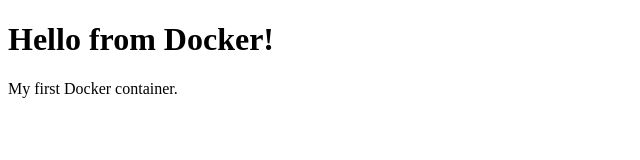
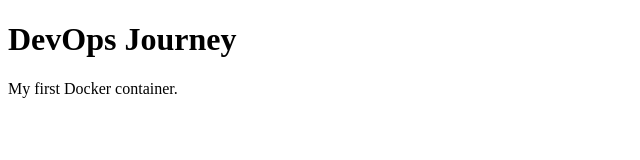
Before and after one commit to Prashantt48/devops-journey, a plain HTML site: page docker/index.html in a window 1280 px wide. Shown: the whole page, without its empty margins (0-640 px from the left). Drawn offline with Linux system fonts and the light colour scheme.

Commit message:
Add DevOps learning content

```diff
--- a/docker-learning/dockerfiles/index.html
+++ b/docker/index.html
@@ -1,10 +1,10 @@
 <!DOCTYPE html>
 <html>
 <head>
-    <title>Docker Learning</title>
+    <title>DevOps Journey</title>
 </head>
 <body>
-    <h1>Hello from Docker!</h1>
+    <h1>DevOps Journey</h1>
     <p>My first Docker container.</p>
 </body>
 </html>
```
Also changed, not shown: 15 other files.
